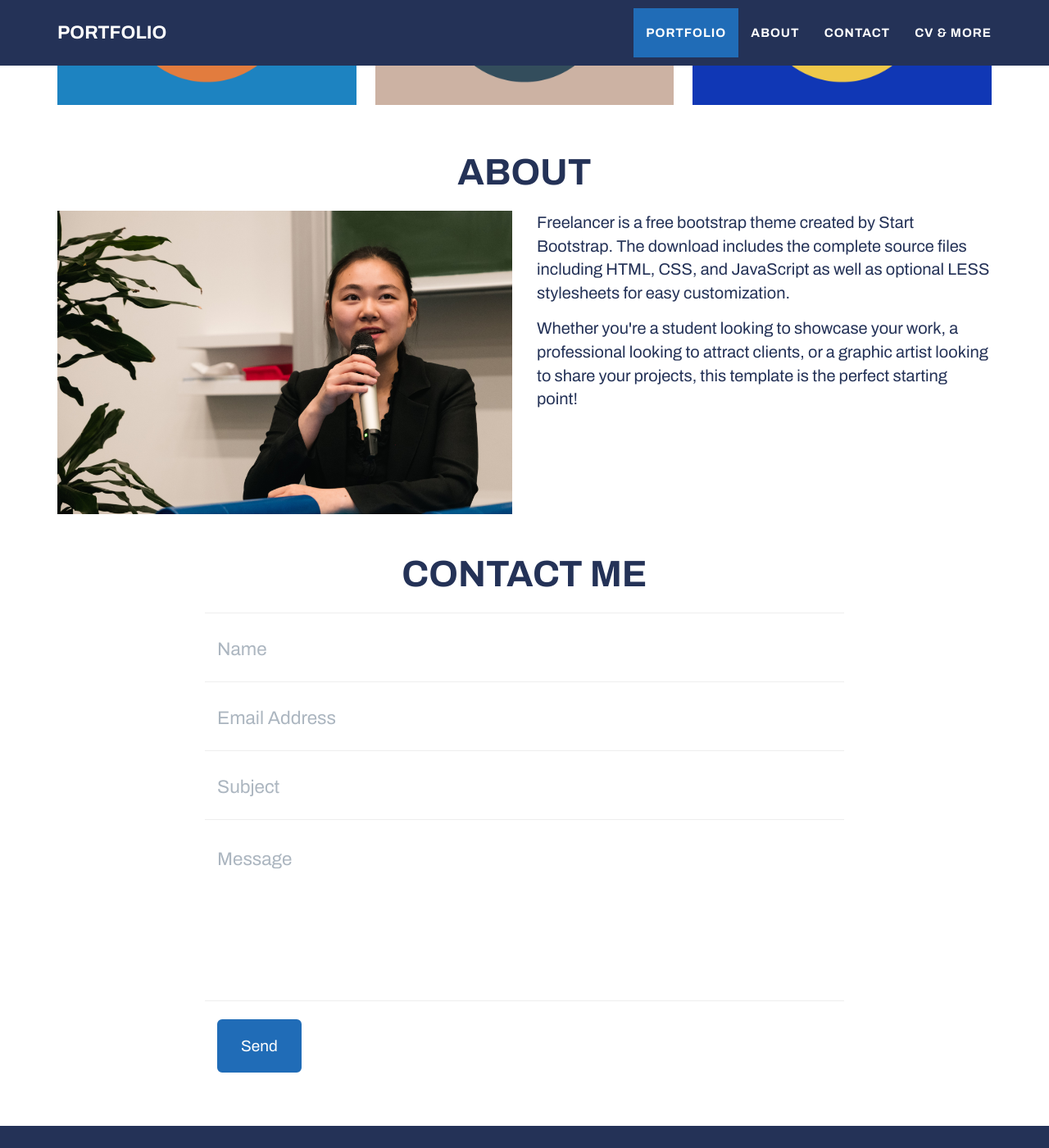
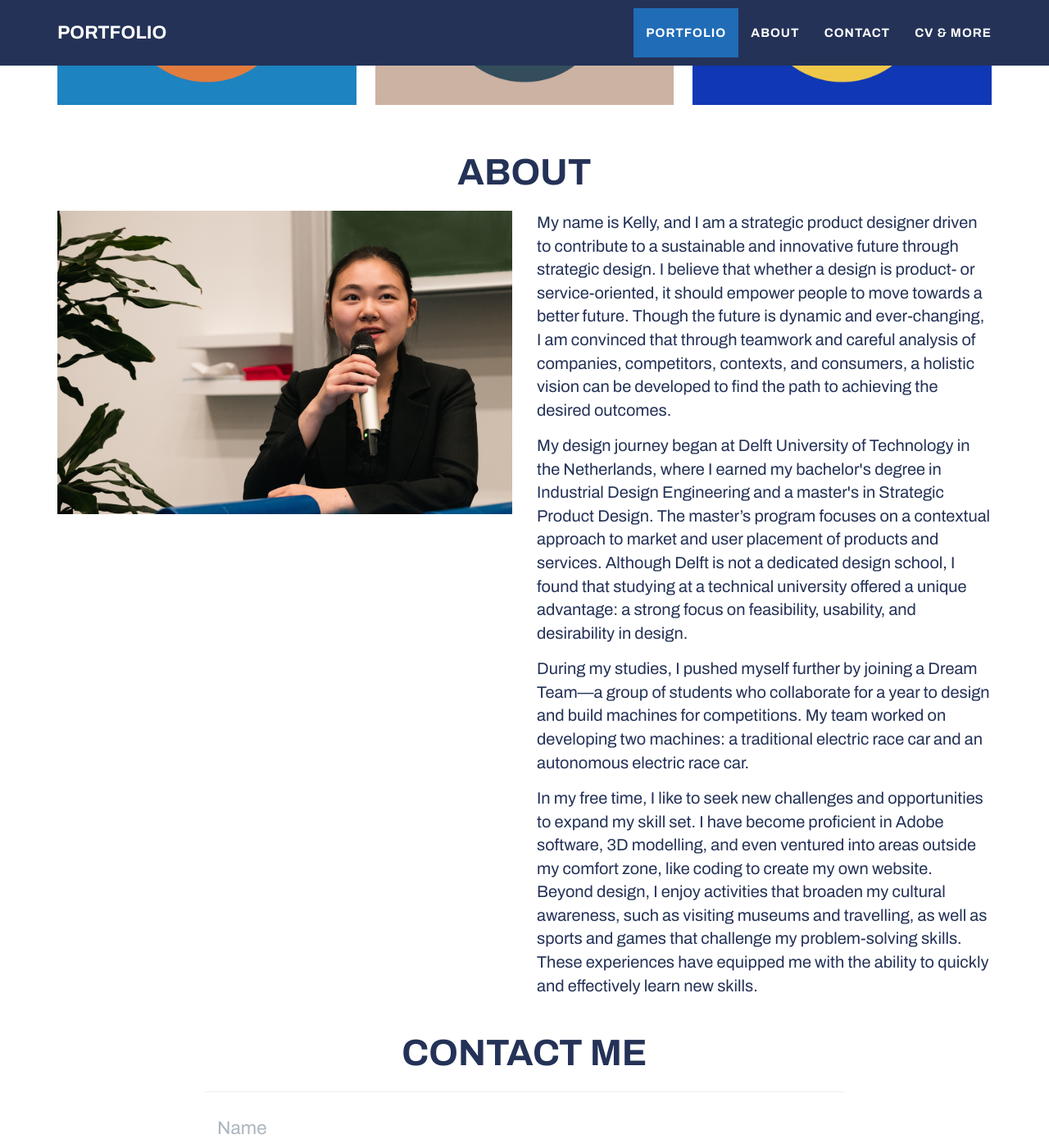
Before and after one commit to Kelly-Portfolio/Kelly-Portfolio.github.io, a Jekyll site: the page built from _posts/2014-07-18-project-1.markdown, in a window 1280 px wide and 1400 px high, scrolled down 1051 px. Shown: the whole window at 82% size. Built offline with Jekyll 4.4.1, drawn with Linux system fonts in a browser that asks for light colours.

Commit message:
about text

```diff
--- a/_includes/about.html
+++ b/_includes/about.html
@@ -12,11 +12,28 @@
         <img src="img/Speaking big.jpg" alt="About_image" class="img-fluid">
       </div>
       <div class="col-lg-6">
-        <p>Freelancer is a free bootstrap theme created by Start Bootstrap. The download includes the complete
-          source files including HTML, CSS, and JavaScript as well as optional LESS stylesheets for easy
-          customization.</p>
-        <p>Whether you're a student looking to showcase your work, a professional looking to attract clients, or
-          a graphic artist looking to share your projects, this template is the perfect starting point!</p>
+        <p>My name is Kelly, and I am a strategic product designer driven to contribute to a sustainable and
+          innovative future through strategic design. I believe that whether a design is product-
+          or service-oriented, it should empower people to move towards a better future. Though the
+          future is dynamic and ever-changing, I am convinced that through teamwork and careful analysis
+          of companies, competitors, contexts, and consumers, a holistic vision can be developed to find the path
+          to achieving the desired outcomes.</p>
+
+        <p>My design journey began at Delft University of Technology in the Netherlands, where I earned my
+          bachelor's degree in Industrial Design Engineering and a master's in Strategic Product Design.
+          The master’s program focuses on a contextual approach to market and user placement of products and services.
+          Although Delft is not a dedicated design school, I found that studying at a technical university offered a
+          unique advantage: a strong focus on feasibility, usability, and desirability in design.</p>
+
+        <p>During my studies, I pushed myself further by joining a Dream Team—a group of students who collaborate
+          for a year to design and build machines for competitions. My team worked on developing two machines:
+          a traditional electric race car and an autonomous electric race car.</p>
+
+        <p>In my free time, I like to seek new challenges and opportunities to expand my skill set.
+          I have become proficient in Adobe software, 3D modelling, and even ventured into areas outside my comfort zone,
+          like coding to create my own website. Beyond design, I enjoy activities that broaden my cultural awareness,
+          such as visiting museums and travelling, as well as sports and games that challenge my problem-solving skills.
+          These experiences have equipped me with the ability to quickly and effectively learn new skills.</p>
       </div>
     </div>
   </div>
```
